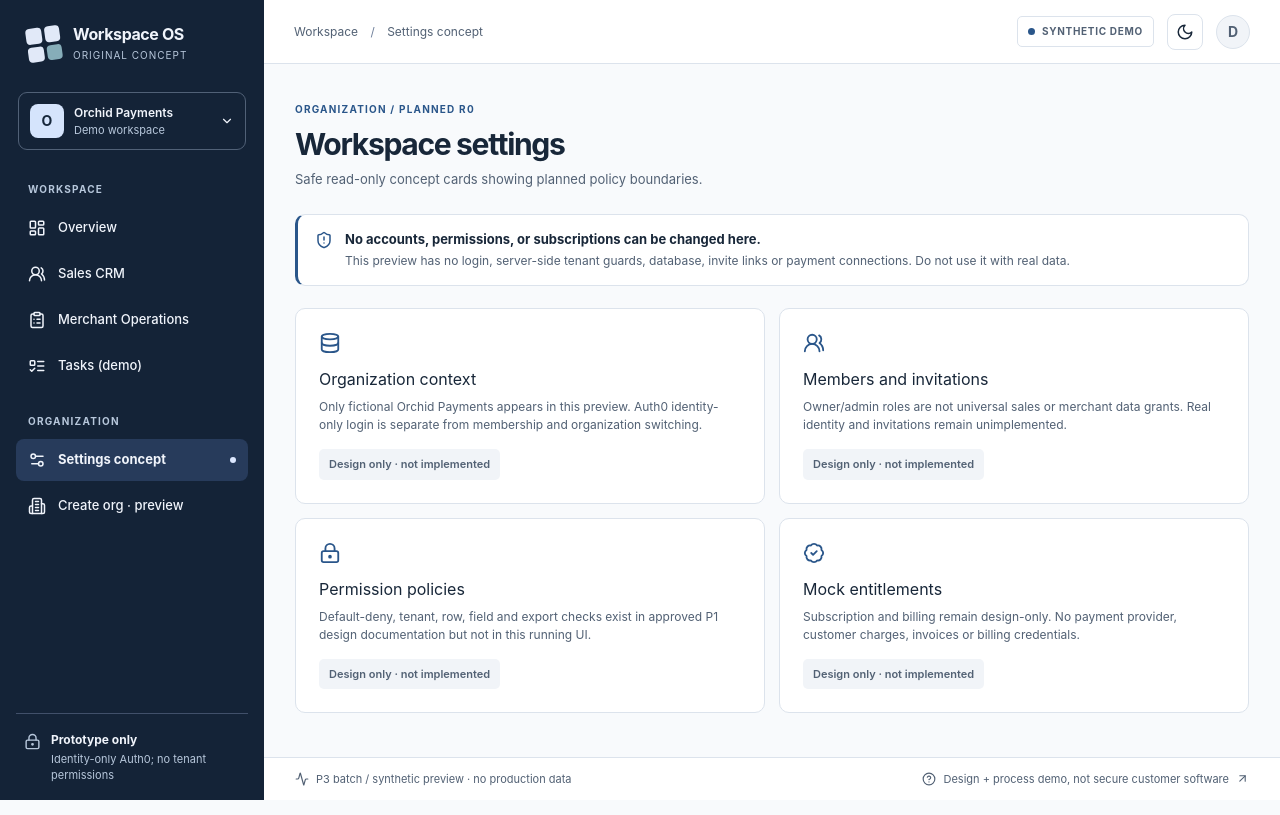
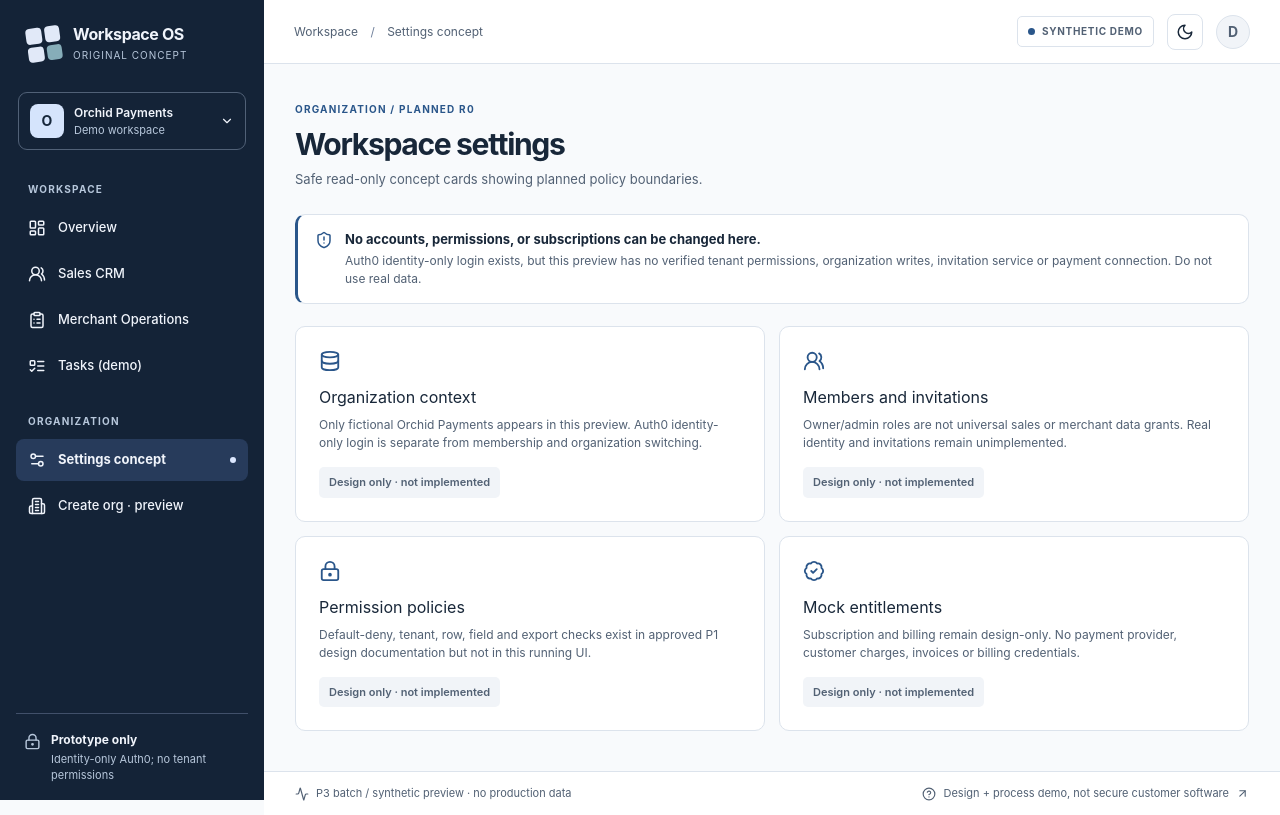
Before and after one commit to owaisprog/Zoho-Clone, a Next.js app in the folder frontend/: page /app/settings in a window 1280 px wide. Built offline with nearby package versions, Linux system fonts and the light colour scheme.

Commit message:
feat(P4.01-05): expose new account and fictional org preview via workspace UI

```diff
--- a/frontend/src/app/app/settings/page.tsx
+++ b/frontend/src/app/app/settings/page.tsx
@@ -38,7 +38,7 @@ export default function SettingsConceptPage() {
         <ShieldAlert size={18} aria-hidden="true" />
         <div>
           <strong>No accounts, permissions, or subscriptions can be changed here.</strong>
-          <span>This preview has no login, server-side tenant guards, database, invite links or payment connections. Do not use it with real data.</span>
+          <span>Auth0 identity-only login exists, but this preview has no verified tenant permissions, organization writes, invitation service or payment connection. Do not use real data.</span>
         </div>
       </div>
       <div className="settings-grid">
```
